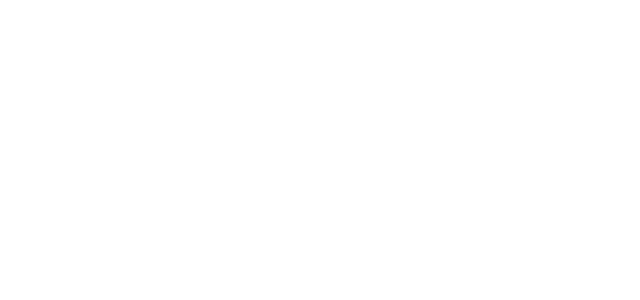
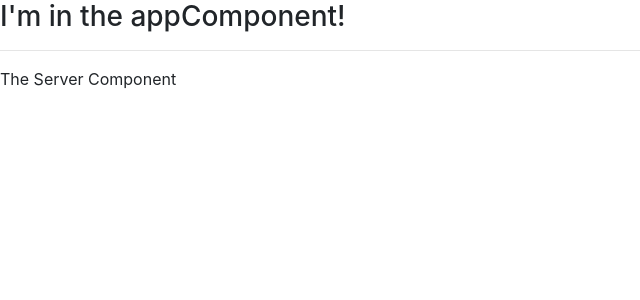
Before and after one commit to reggmack/Angular-App-From-Scratch, an Angular app: page / in a window 1280 px wide. Shown: the top 300 px of the page, without its empty margins (0-640 px from the left). Built offline with nearby package versions, Linux system fonts and the light colour scheme.

Commit message:
Creating Components
Creating Components

```diff
--- a/src/app/app.component.html
+++ b/src/app/app.component.html
@@ -1,3 +1,3 @@
-<!-- <input type="text" [(ngModel)]="name">
-<p>{{ name }}</p>
- -->
+<h3>I'm in the appComponent!</h3>
+<hr>
+<app-server></app-server>
--- a/src/app/app.module.ts
+++ b/src/app/app.module.ts
@@ -3,10 +3,12 @@
 import { FormsModule } from '@angular/forms';
 
 import { AppComponent } from './app.component';
+import { ServerComponent } from './server/server.component';
 
 @NgModule({
   declarations: [
-    AppComponent
+    AppComponent,
+    ServerComponent
   ],
   imports: [
     BrowserModule,
--- /dev/null
+++ b/src/app/server/server.component.html
@@ -0,0 +1 @@
+<p>The Server Component</p>
```
Also changed, not shown: src/app/server/server.component.ts (added, +9 -0 lines).
